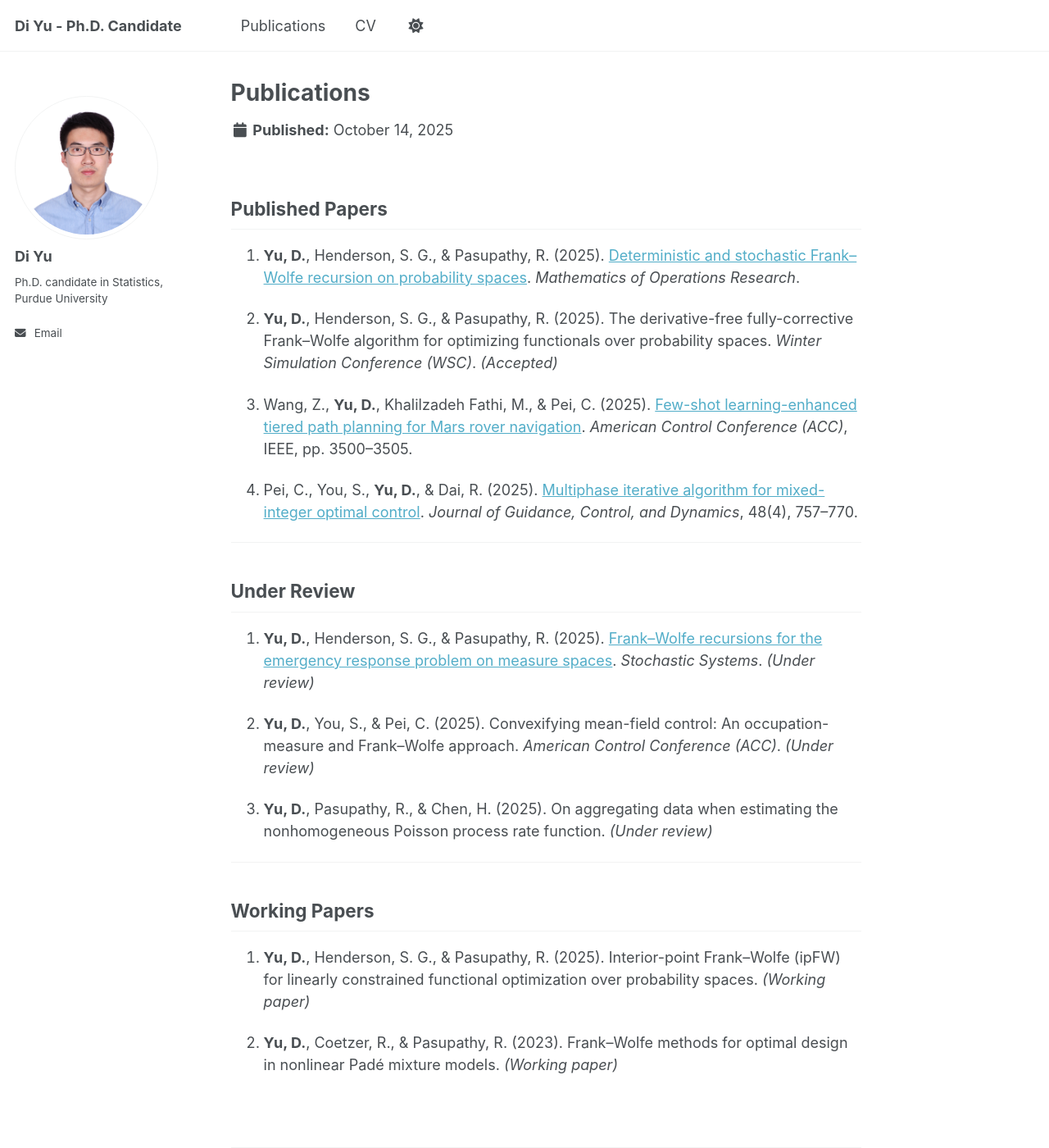
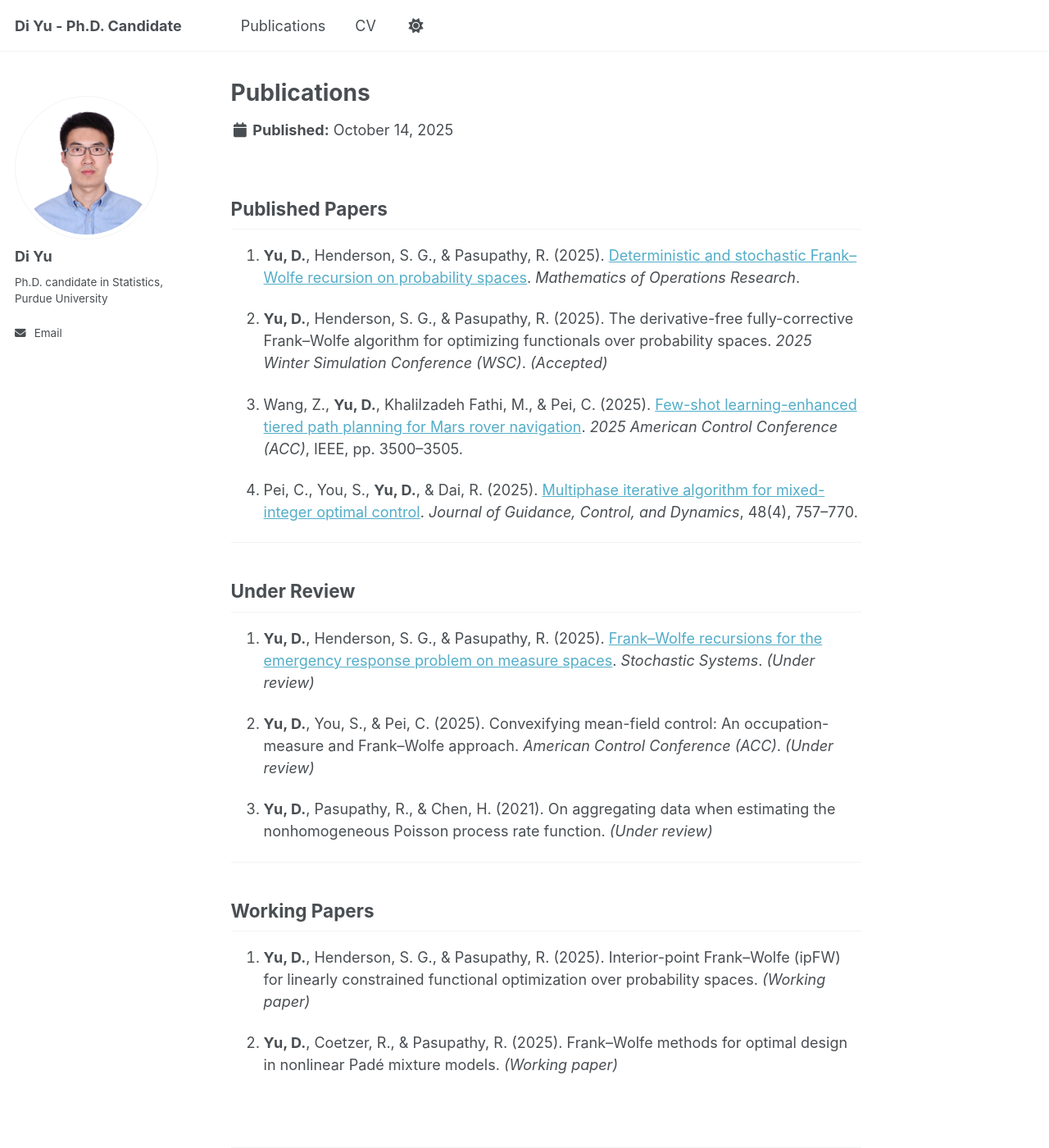
Before and after one commit to yudi12358/yudi12358.github.io, a Jekyll site: the page built from _publications/publications.md, in a window 1280 px wide and 1400 px high. Shown: the whole window at 82% size. Built offline with Jekyll 4.4.1, drawn with Linux system fonts in a browser that asks for light colours; a script that is not in the unit is left out.

Commit message:
Update publications.md

```diff
--- a/_publications/publications.md
+++ b/_publications/publications.md
@@ -9,9 +9,9 @@ author_profile: true
 
 1. **Yu, D.**, Henderson, S. G., & Pasupathy, R. (2025). [Deterministic and stochastic Frank–Wolfe recursion on probability spaces](https://doi.org/10.1287/moor.2024.0584). *Mathematics of Operations Research*.
 
-2. **Yu, D.**, Henderson, S. G., & Pasupathy, R. (2025). The derivative-free fully-corrective Frank–Wolfe algorithm for optimizing functionals over probability spaces. *Winter Simulation Conference (WSC)*. *(Accepted)*
+2. **Yu, D.**, Henderson, S. G., & Pasupathy, R. (2025). The derivative-free fully-corrective Frank–Wolfe algorithm for optimizing functionals over probability spaces. *2025 Winter Simulation Conference (WSC)*. *(Accepted)*
 
-3. Wang, Z., **Yu, D.**, Khalilzadeh Fathi, M., & Pei, C. (2025). [Few-shot learning-enhanced tiered path planning for Mars rover navigation](https://doi.org/10.23919/ACC63710.2025.11107497). *American Control Conference (ACC)*, IEEE, pp. 3500–3505.
+3. Wang, Z., **Yu, D.**, Khalilzadeh Fathi, M., & Pei, C. (2025). [Few-shot learning-enhanced tiered path planning for Mars rover navigation](https://doi.org/10.23919/ACC63710.2025.11107497). *2025 American Control Conference (ACC)*, IEEE, pp. 3500–3505.
 
 4. Pei, C., You, S., **Yu, D.**, & Dai, R. (2025). [Multiphase iterative algorithm for mixed-integer optimal control](https://doi.org/10.2514/1.G008165). *Journal of Guidance, Control, and Dynamics*, 48(4), 757–770.
 
@@ -23,7 +23,7 @@ author_profile: true
 
 2. **Yu, D.**, You, S., & Pei, C. (2025). Convexifying mean-field control: An occupation-measure and Frank–Wolfe approach. *American Control Conference (ACC)*. *(Under review)*
 
-3. **Yu, D.**, Pasupathy, R., & Chen, H. (2025). On aggregating data when estimating the nonhomogeneous Poisson process rate function. *(Under review)*
+3. **Yu, D.**, Pasupathy, R., & Chen, H. (2021). On aggregating data when estimating the nonhomogeneous Poisson process rate function. *(Under review)*
 
 ---
 
@@ -31,4 +31,4 @@ author_profile: true
 
 1. **Yu, D.**, Henderson, S. G., & Pasupathy, R. (2025). Interior-point Frank–Wolfe (ipFW) for linearly constrained functional optimization over probability spaces. *(Working paper)*
 
-2. **Yu, D.**, Coetzer, R., & Pasupathy, R. (2023). Frank–Wolfe methods for optimal design in nonlinear Padé mixture models. *(Working paper)*
+2. **Yu, D.**, Coetzer, R., & Pasupathy, R. (2025). Frank–Wolfe methods for optimal design in nonlinear Padé mixture models. *(Working paper)*
```
